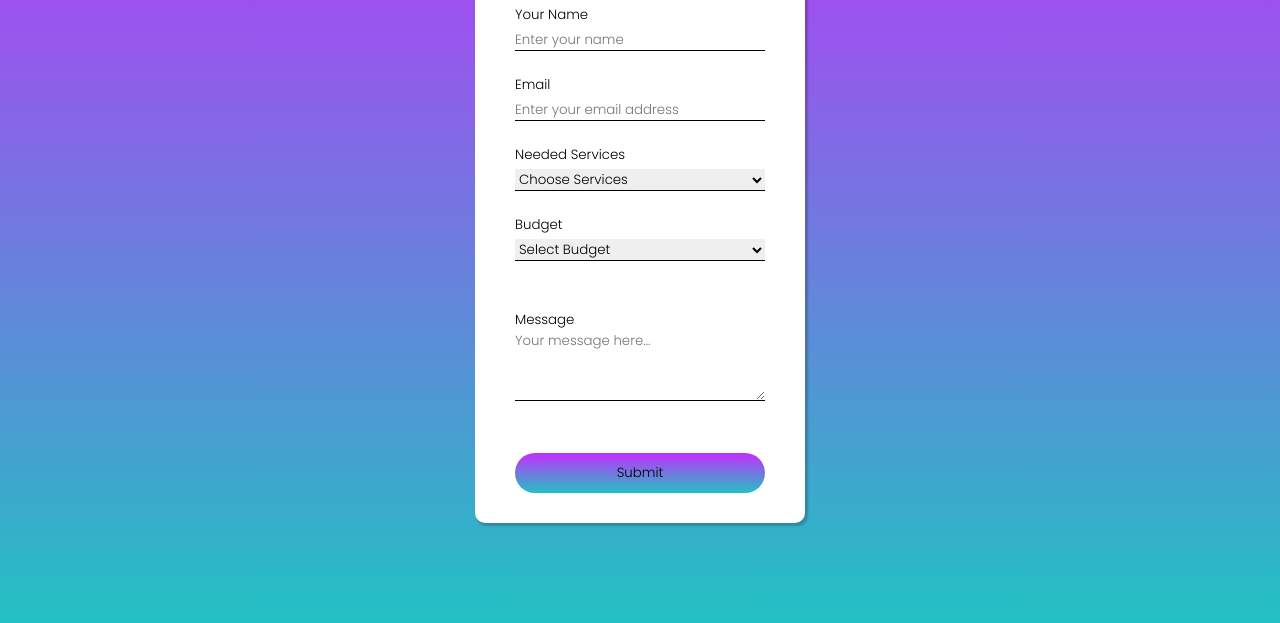
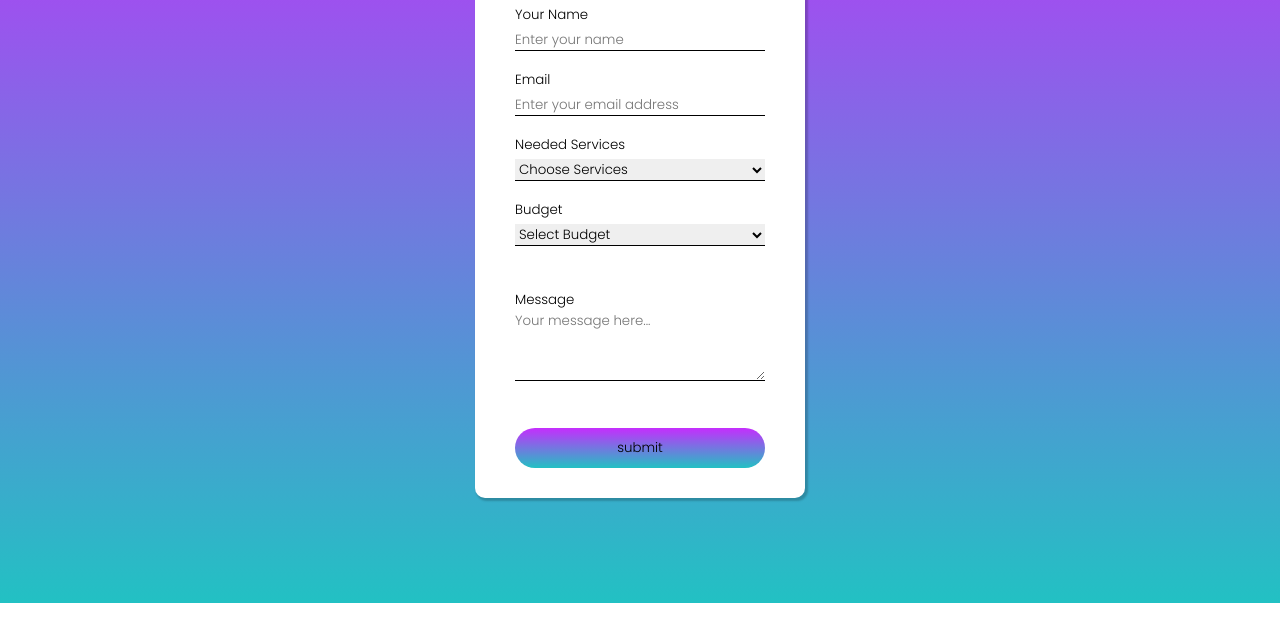
Before and after one commit to valeponchi/boolean-uk-html-stylish-form, a website: page index.html in a window 1280 px wide. Shown: the part 197-820 px from the top of the page. Drawn offline with Linux system fonts and the light colour scheme.

Commit message:
boolean-uk-html-stylish-form thank you page created - validations added

```diff
--- a/index.html
+++ b/index.html
@@ -13,22 +13,22 @@
     <link rel="stylesheet" href="style.css">
   </head>
 
+
   <body>
 
-    <label class="input-wrap">
+    <form class="input-wrap" action="/thankyoupage.html">
       <h1>Say Hello!</h1>
 
       <label for="username"><small>Your Name</small>
-        <input id="username" type="text" required class="border" placeholder="Enter your name"></input>
+        <input id="username" type="text" class="border" required placeholder="Enter your name" minlength="3" maxlength="30"></input>
       </label>
 
-
       <label for="email"><small>Email</small>
-        <input id="email" type="email" required class="border" placeholder="Enter your email address">
+        <input id="email" type="email" class="border" required placeholder="Enter your email address">
       </label>
 
       <label for="services"><small>Needed Services</small>
-        <select id="service" class="border" name="service" id="">
+        <select id="service" class="border" name="service" id="" required>
           <option value="choose">Choose Services</option>
           <option value="profile">Profile Website</option>
           <option value="portfolio">Portfolio Website</option>
@@ -42,7 +42,7 @@
 
 
       <label for="budget"><small>Budget</small>
-        <select id="budget" class="border" name="city" id="">
+        <select id="budget" class="border" name="city" id="" required>
           <option value="profile">Select Budget</option>
           <option value="profile">£500-£1000</option>
           <option value="portfolio">£1000-£2000</option>
@@ -62,10 +62,10 @@
       <br>
 
       <label for="">
-        <input class="border submit" type="submit">
+         <input class="border submit" type="submit" value="submit">
       </label>
 
-    </label>
+    </form>
 
   </body>
   </html>
--- a/style.css
+++ b/style.css
@@ -10,6 +10,7 @@ html {
 }
 
 body {
+  height: 100vh;
   display: grid;
   place-items: center;
   background-image: var(--background-color);
@@ -29,7 +30,8 @@ body {
 }
 
 /* TITLE */
-h1 {
+h1,
+a {
   display: grid;
   justify-content: center;
   font-weight: 900;
@@ -37,7 +39,7 @@ h1 {
 
 label {
 display: block;
-padding-top: 20px;
+padding-top: 15px;
 }
 
 input,
@@ -75,3 +77,13 @@ input:hover {
   border: none;
   border-radius: 30px;
 }
+
+/* Thank you page */
+a {
+  color: black;
+  text-decoration: none;
+}
+
+a:hover {
+  color: rgb(228, 167, 228);
+}
```
Also changed, not shown: thankyoupage.html (added, +16 -0 lines).
